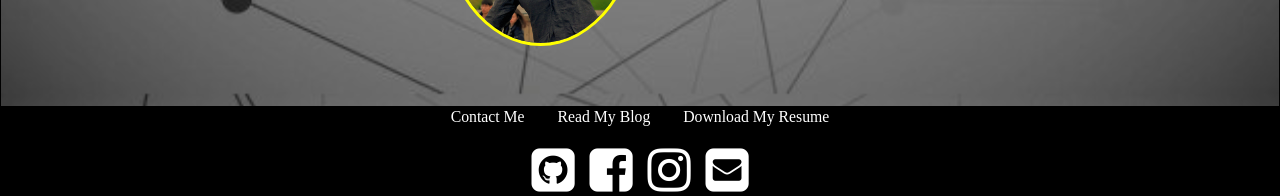
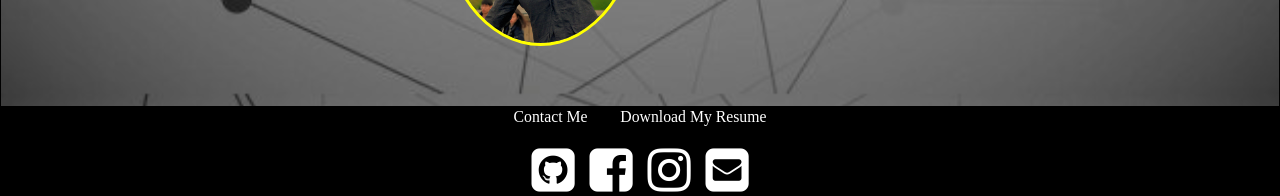
Before and after one commit to pfrank7/pfrank7.github.io, a Jekyll site: the page built from index.html, in a window 1280 px wide. Shown: the part 2129-2325 px from the top of the page. Built offline with Jekyll 4.4.1, drawn with Linux system fonts in a browser that asks for light colours; nearby versions of some CDN libraries.

Commit message:
Update default.html

```diff
--- a/_layouts/default.html
+++ b/_layouts/default.html
@@ -40,7 +40,7 @@
         			<div class="text-center center-block" style = "background-color: black;">
             				<p class="txt-railway" style = "font-size: .75em;">
 							<a style = "margin:15px;" href = "Contact.html"> Contact Me</a>
-							<a style = "margin:15px;" href = "Blog.html"> Read My Blog</a>
+							<!--a style = "margin:15px;" href = "Blog.html"> Read My Blog</a-->
 							<a style = "margin:15px;" href = "Paige_Frank.pdf" download> Download My Resume </a><br/></p>
                     			<a href="https://github.com/pfrank7"><i id="social-gh" class="fa fa-github-square fa-3x social"></i></a>
 	            			<a href="https://www.facebook.com/paige.frank.14"><i id="social-fb" class="fa fa-facebook-square fa-3x social"></i></a>
```
